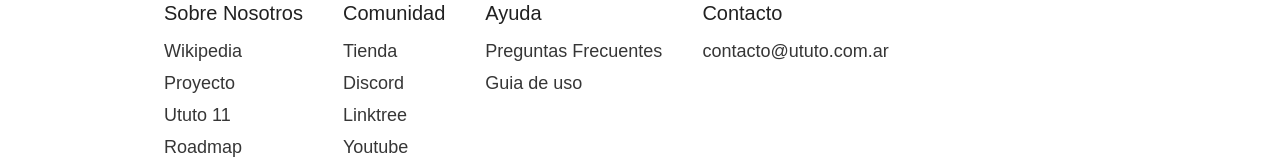
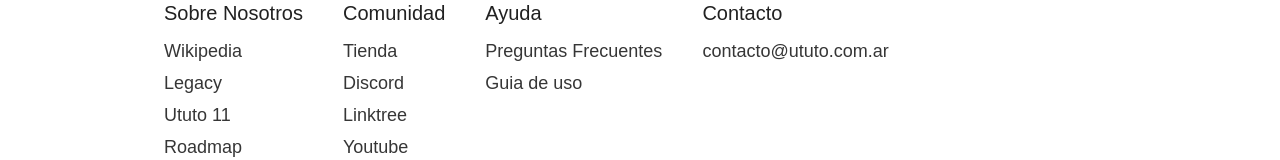
Before and after one commit to ututolinux/sitioWeb, a React (Vite) app: page / in a window 1280 px wide. Shown: the part 2011-2171 px from the top of the page. Built offline with nearby package versions, Linux system fonts and the light colour scheme.

Commit message:
Actualización links del header

```diff
--- a/src/components/Footer/Footer.jsx
+++ b/src/components/Footer/Footer.jsx
@@ -36,7 +36,7 @@ const Footer = () => {
           <FooterLinksGroup>
             <FooterLinksTitle>Sobre Nosotros</FooterLinksTitle>
             <FooterLinks href="https://es.wikipedia.org/wiki/Ututo" target="_blank">Wikipedia</FooterLinks>
-            <FooterLinks href="https://ututo.org" target="_blank">Proyecto</FooterLinks>
+            <FooterLinks href="https://ututo.org" target="_blank">Legacy</FooterLinks>
             <FooterLinks href="#">Ututo 11</FooterLinks>
             <FooterLinks href="https://jpromanonet.notion.site/Roadmap-d57a3af2154347d7b11016f74881a68d" target="_blank">Roadmap</FooterLinks>
           </FooterLinksGroup>
```
Also changed, not shown: 1 other file (tests, documents, lock files or other folders).
